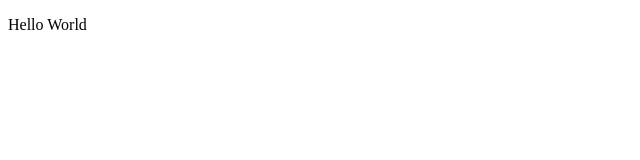
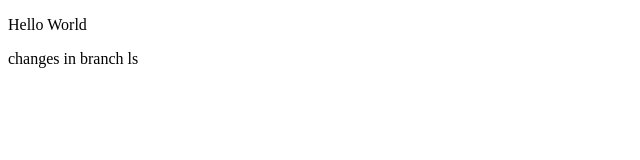
Before and after one commit to manthangit-dev/localrepo, a plain HTML site: page index.html in a window 1280 px wide. Shown: the whole page, without its empty margins (0-640 px from the left). Drawn offline with Linux system fonts and the light colour scheme.

Commit message:
added message

```diff
--- a/index.html
+++ b/index.html
@@ -7,5 +7,6 @@
 </head>
 <body>
     <p>Hello World</p>
+    <p>changes in branch ls</p>
 </body>
 </html>
```
